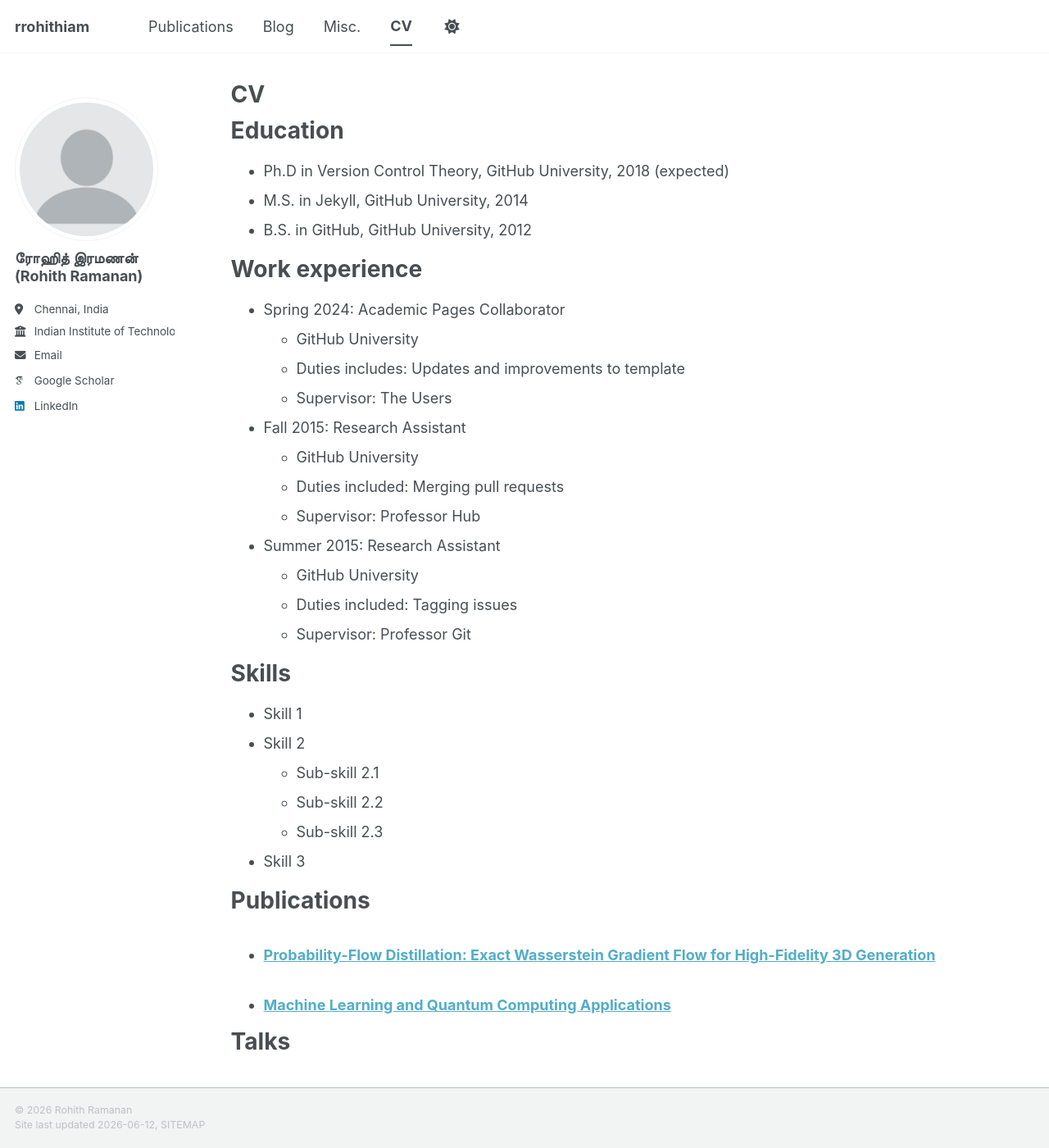
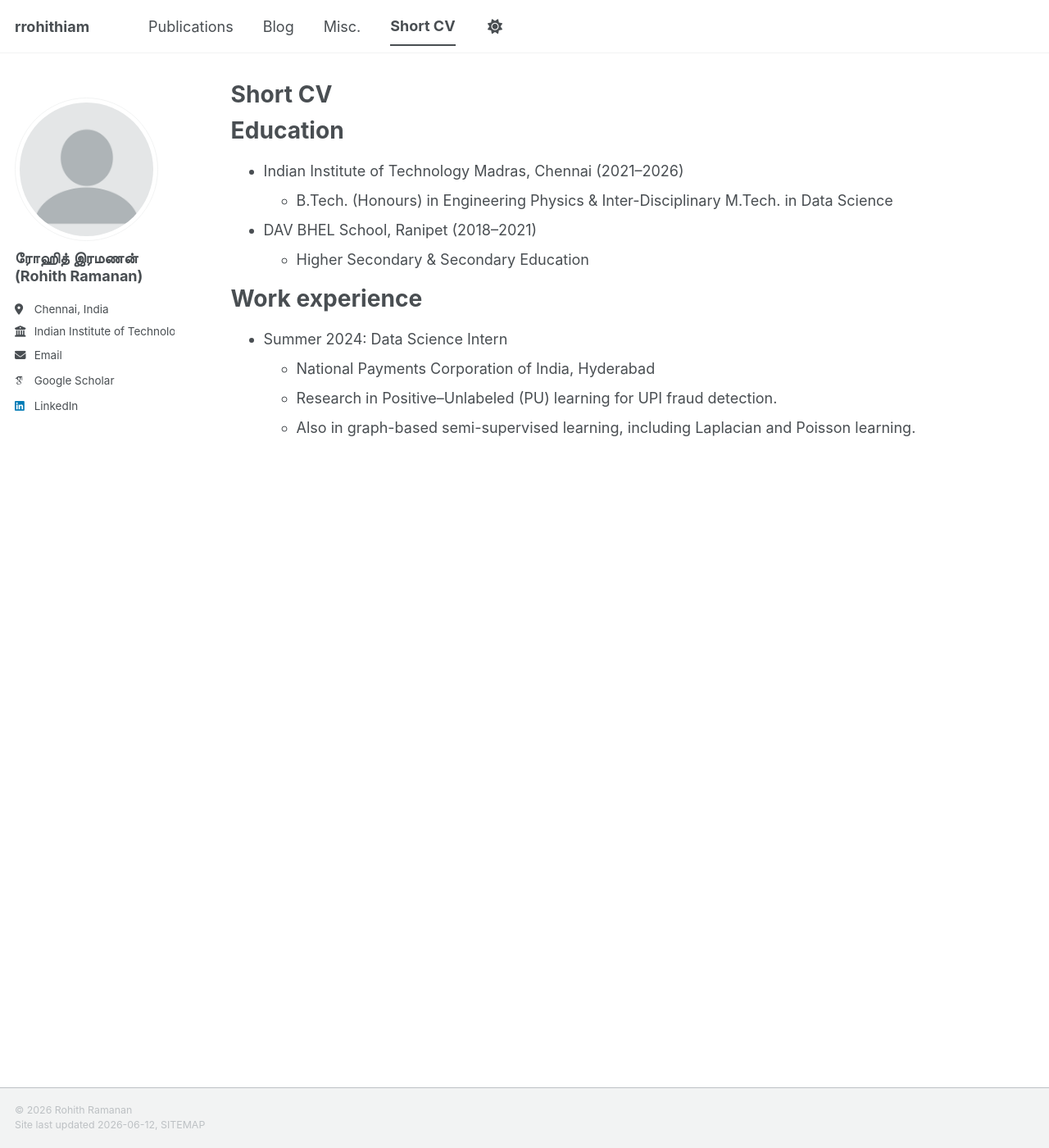
Before and after one commit to rrohithiam/rrohithiam.github.io, a Jekyll site: the page built from _pages/cv.md, in a window 1280 px wide and 1400 px high. Shown: the whole window at 82% size. Built offline with Jekyll 4.4.1, drawn with Linux system fonts in a browser that asks for light colours; some web fonts are replaced; a script bundle is joined from its source files by our own code; library files that are not in the unit come from our copies; some of the changed text lies outside the part shown.

Commit message:
cv updated

```diff
--- a/_data/navigation.yml
+++ b/_data/navigation.yml
@@ -17,7 +17,7 @@ main:
   - title: "Misc."
     url: /misc/
 
-  - title: "CV"
+  - title: "Short CV"
     url: /cv/
 
   # - title: "CV"
--- a/_pages/cv.md
+++ b/_pages/cv.md
@@ -1,6 +1,6 @@
 ---
 layout: archive
-title: "CV"
+title: "Short CV"
 permalink: /cv/
 author_profile: true
 redirect_from:
@@ -11,54 +11,14 @@ redirect_from:
 
 Education
 ======
-* Ph.D in Version Control Theory, GitHub University, 2018 (expected)
-* M.S. in Jekyll, GitHub University, 2014
-* B.S. in GitHub, GitHub University, 2012
+* Indian Institute of Technology Madras, Chennai (2021–2026)
+  * B.Tech. (Honours) in Engineering Physics & Inter-Disciplinary M.Tech. in Data Science
+* DAV BHEL School, Ranipet (2018–2021)
+  * Higher Secondary & Secondary Education
 
 Work experience
 ======
-* Spring 2024: Academic Pages Collaborator
-  * GitHub University
-  * Duties includes: Updates and improvements to template
-  * Supervisor: The Users
-
-* Fall 2015: Research Assistant
-  * GitHub University
-  * Duties included: Merging pull requests
-  * Supervisor: Professor Hub
-
-* Summer 2015: Research Assistant
-  * GitHub University
-  * Duties included: Tagging issues
-  * Supervisor: Professor Git
-
-Skills
-======
-* Skill 1
-* Skill 2
-  * Sub-skill 2.1
-  * Sub-skill 2.2
-  * Sub-skill 2.3
-* Skill 3
-
-Publications
-======
-  <ul>{% for post in site.publications reversed %}
-    {% include archive-single-cv.html %}
-  {% endfor %}</ul>
-
-Talks
-======
-  <ul>{% for post in site.talks reversed %}
-    {% include archive-single-talk-cv.html  %}
-  {% endfor %}</ul>
-
-Teaching
-======
-  <ul>{% for post in site.teaching reversed %}
-    {% include archive-single-cv.html %}
-  {% endfor %}</ul>
-
-Service and leadership
-======
-* Currently signed in to 43 different slack teams
+* Summer 2024: Data Science Intern
+  * National Payments Corporation of India, Hyderabad
+  * Research in Positive–Unlabeled (PU) learning for UPI fraud detection.
+  * Also in graph-based semi-supervised learning, including Laplacian and Poisson learning.
```
